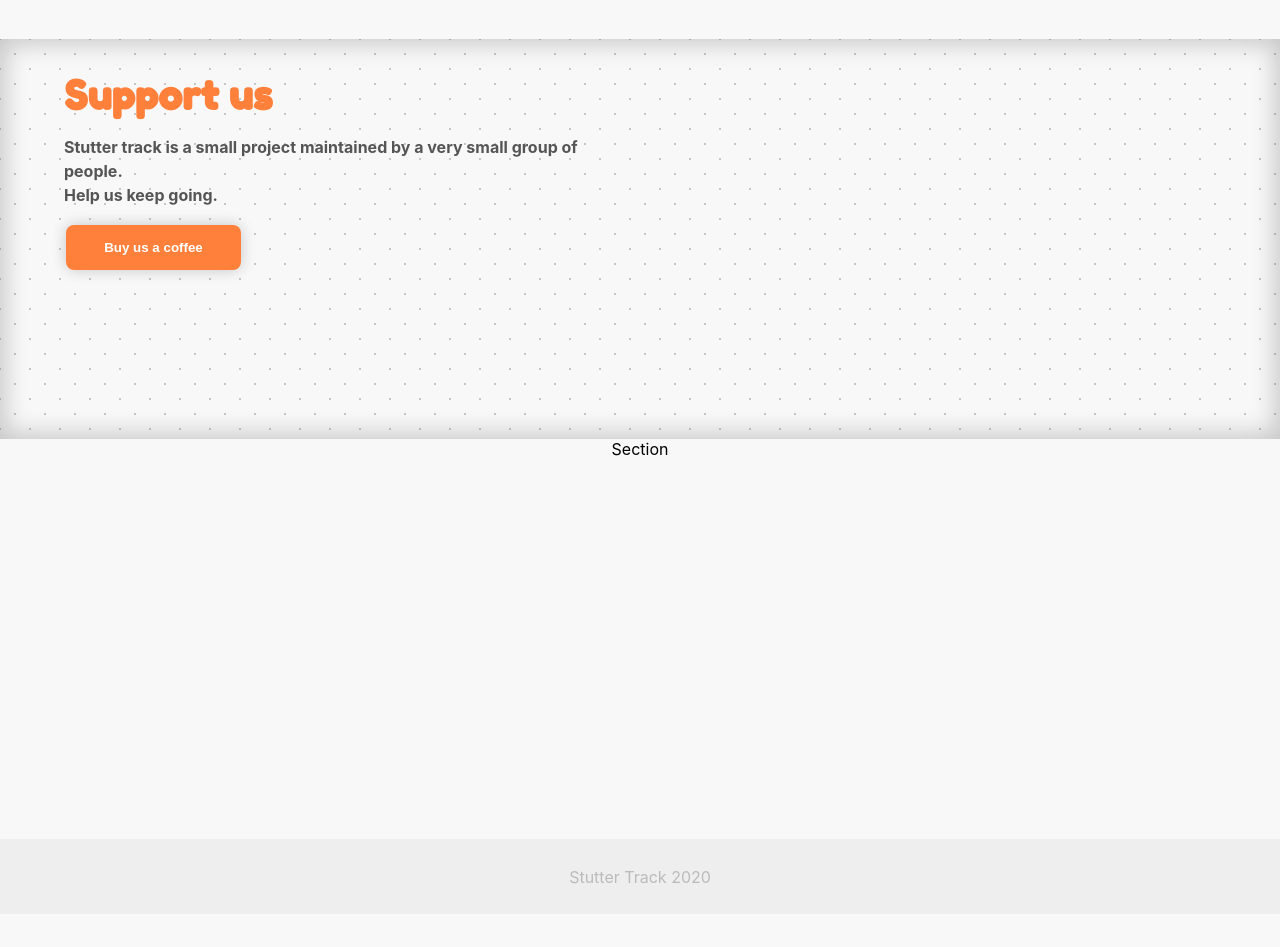
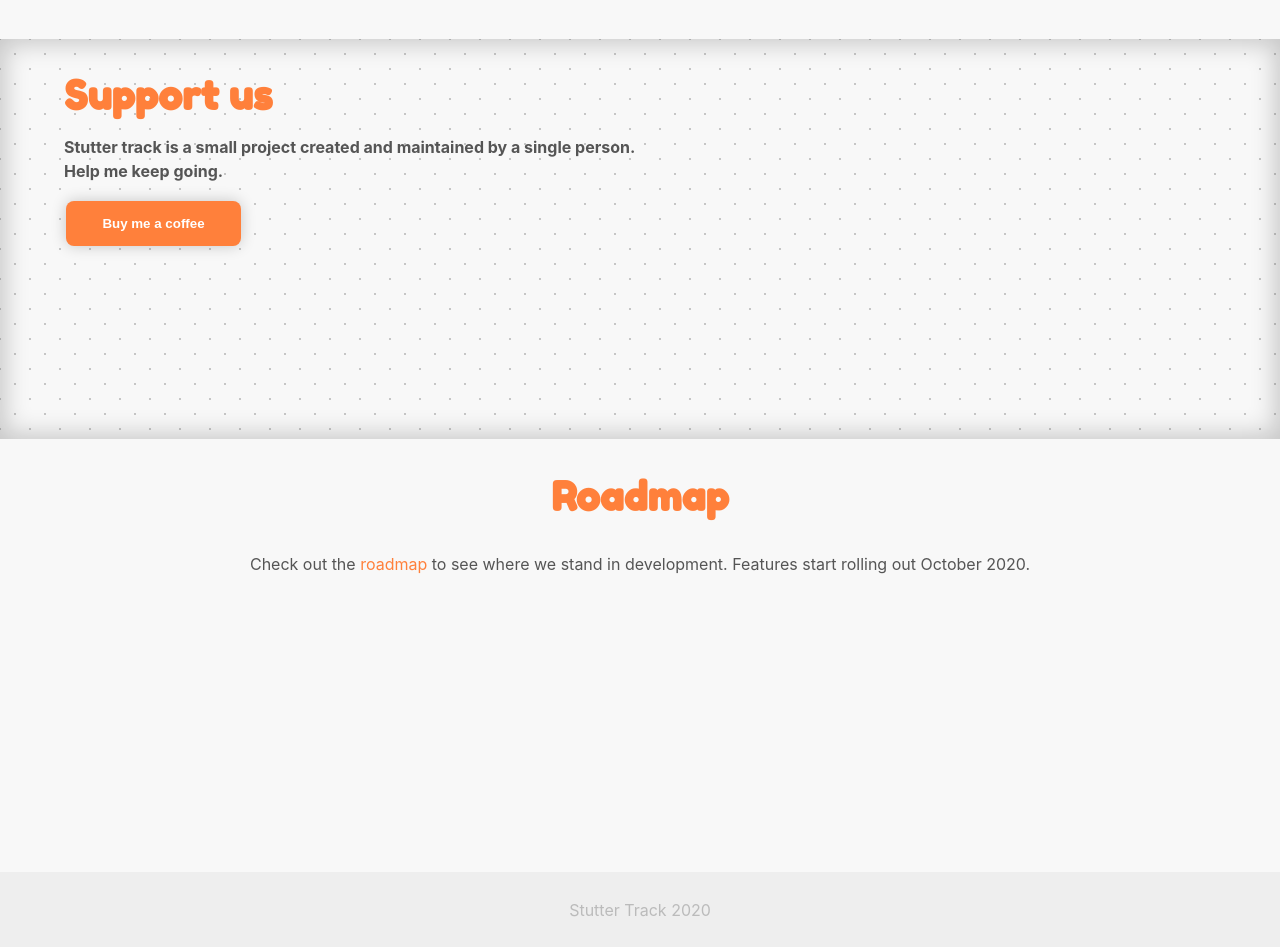
Before and after one commit to alfremedpal/Stutter-Track-Landing, a React (Create React App) app: page / in a window 1280 px wide. Shown: the part 1480-2427 px from the top of the page. Before the commit the page ends 2394 px from the top, so only its background shows below. Built offline with nearby package versions, Linux system fonts and the light colour scheme.

Commit message:
Minor fixes

```diff
--- a/src/pages/Home/Home.js
+++ b/src/pages/Home/Home.js
@@ -30,18 +30,22 @@
             <div className={classes.title}>
                 <h1>Support us</h1>
                 <p>
-                    Stutter track is a small project maintained by a very small group of people. <br />
-                    Help us keep going.
+                    Stutter track is a small project created and maintained by a single person. <br />
+                    Help me keep going.
                 </p>
                 <Button
                     style={{width:'175px'}}
                 >
-                    Buy us a coffee
+                    Buy me a coffee
                 </Button>
             </div>
             </div>
             <div className={classes.section}>
-                Section
+                <h2 className={classes.header}>Roadmap</h2>
+                <p>
+                    Check out the <a href="/roadmap" >roadmap</a> to see where we stand in development.
+                    Features start rolling out October 2020.
+                </p>
             </div>
         </>
     )
--- a/src/pages/Home/Home.module.css
+++ b/src/pages/Home/Home.module.css
@@ -41,6 +41,15 @@
     min-height: 50vh;
 }
 
+.section > p {
+    color: #555;
+}
+
+.section a {
+    text-decoration: none;
+    color: #ff803b;
+}
+
 .dotSection {
     box-shadow: inset 0px 0px 25px 5px rgba(0, 0, 0, 0.2);
     color: rgba(0, 0, 0, 0.2);
```
